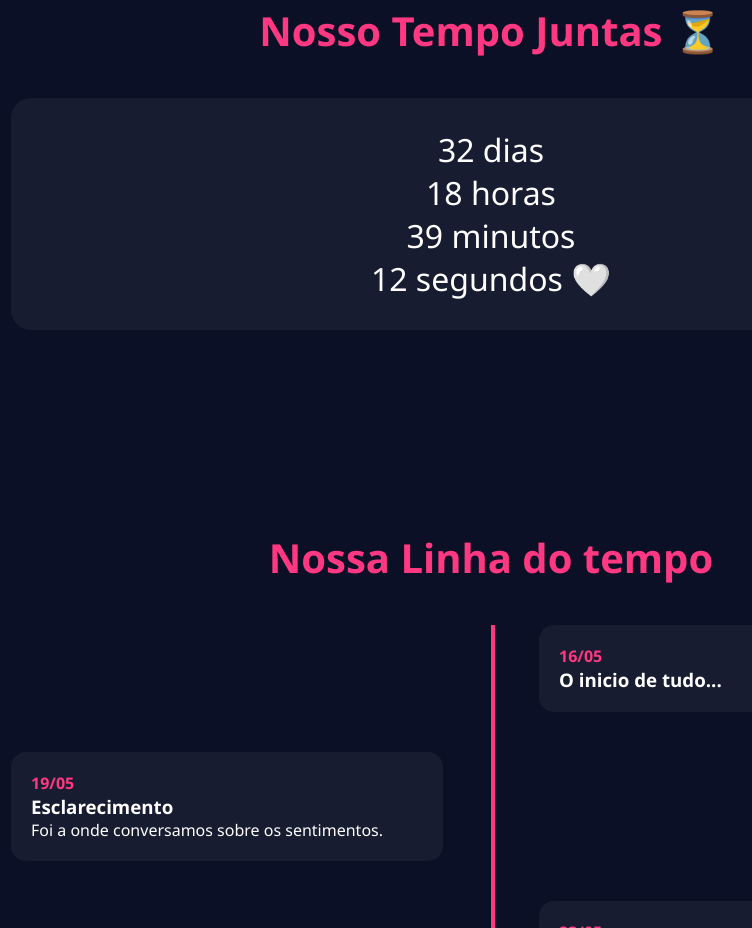
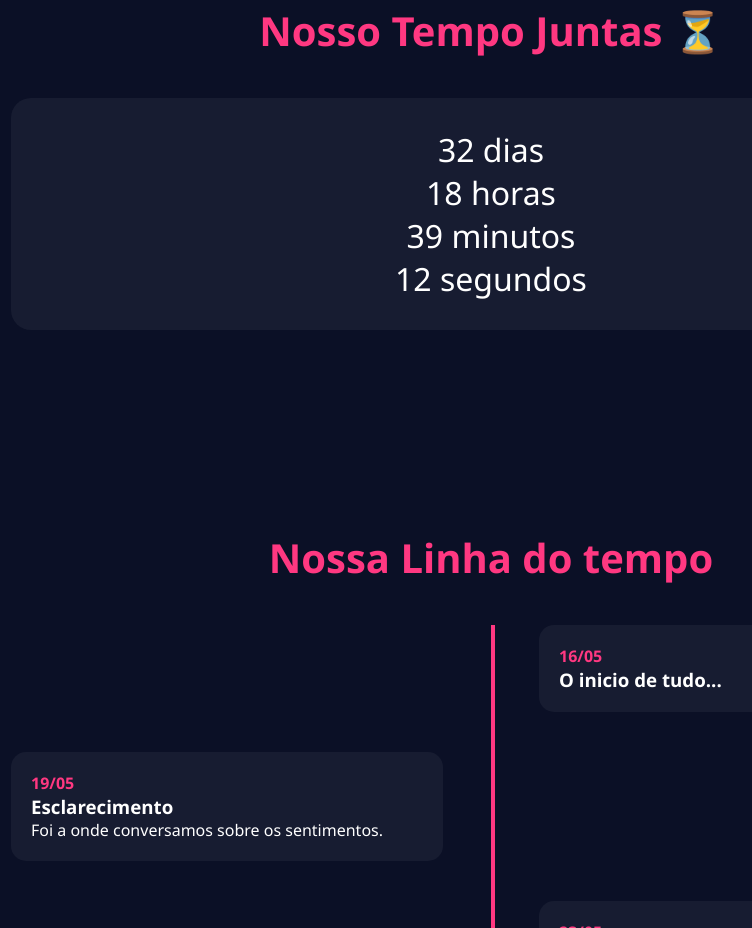
Before and after one commit to RaissaSilvat56/Cartinha, a plain HTML site: page index.html in a window 1280 px wide. Shown: the part 897-1825 px from the top of the page, without its empty margins (149-901 px from the left). Drawn offline with Linux system fonts and the light colour scheme.

Commit message:
Update index.html

```diff
--- a/index.html
+++ b/index.html
@@ -487,7 +487,7 @@ function atualizarContador(){
         `${dias} dias<br>
          ${horas} horas<br>
          ${minutos} minutos<br>
-         ${segundos} segundos 🤍`;
+         ${segundos} segundos`;
 }
 
 setInterval(atualizarContador,1000);
```
